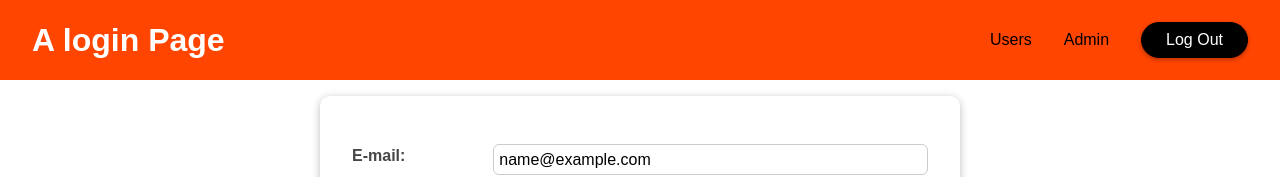
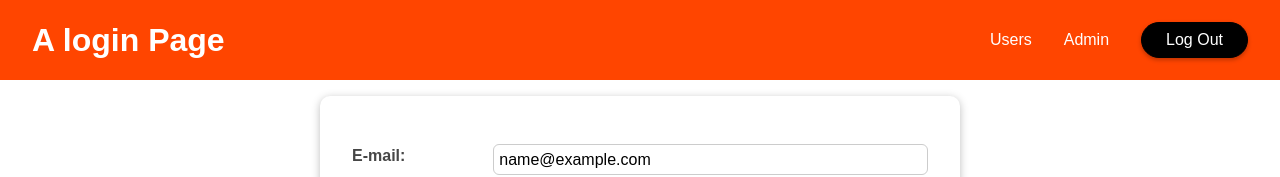
Before and after one commit to MwauStephen/React-Logg-In, a React (Create React App) app: page / in a window 1280 px wide. Both pictures are taken after typing "name@example.com", "Sample123" into the empty fields and a click on the button "Login". Shown: the top 177 px of the page. Built offline with nearby package versions, Linux system fonts and the light colour scheme.

Commit message:
hide the naviagtion before log in

```diff
--- a/src/Components/MainHeader/Navigation.js
+++ b/src/Components/MainHeader/Navigation.js
@@ -4,12 +4,23 @@ import styles from "./Navigation.module.css";
 const Navigation = (props) => {
   return (
     <nav className={styles.nav}>
-      <ul >
-        <li>Users</li>
-        <li>Admin</li>
-        <li>
-          <button>Log Out</button>
-        </li>
+      <ul>
+        {props.isLoggedIn && (
+          <li>
+            <a href="/">Users</a>
+          </li>
+        )}
+
+        {props.isLoggedIn && (
+          <li>
+            <a href="/">Admin</a>
+          </li>
+        )}
+        {props.isLoggedIn && (
+          <li>
+            <button>Log Out</button>
+          </li>
+        )}
       </ul>
     </nav>
   );
```
